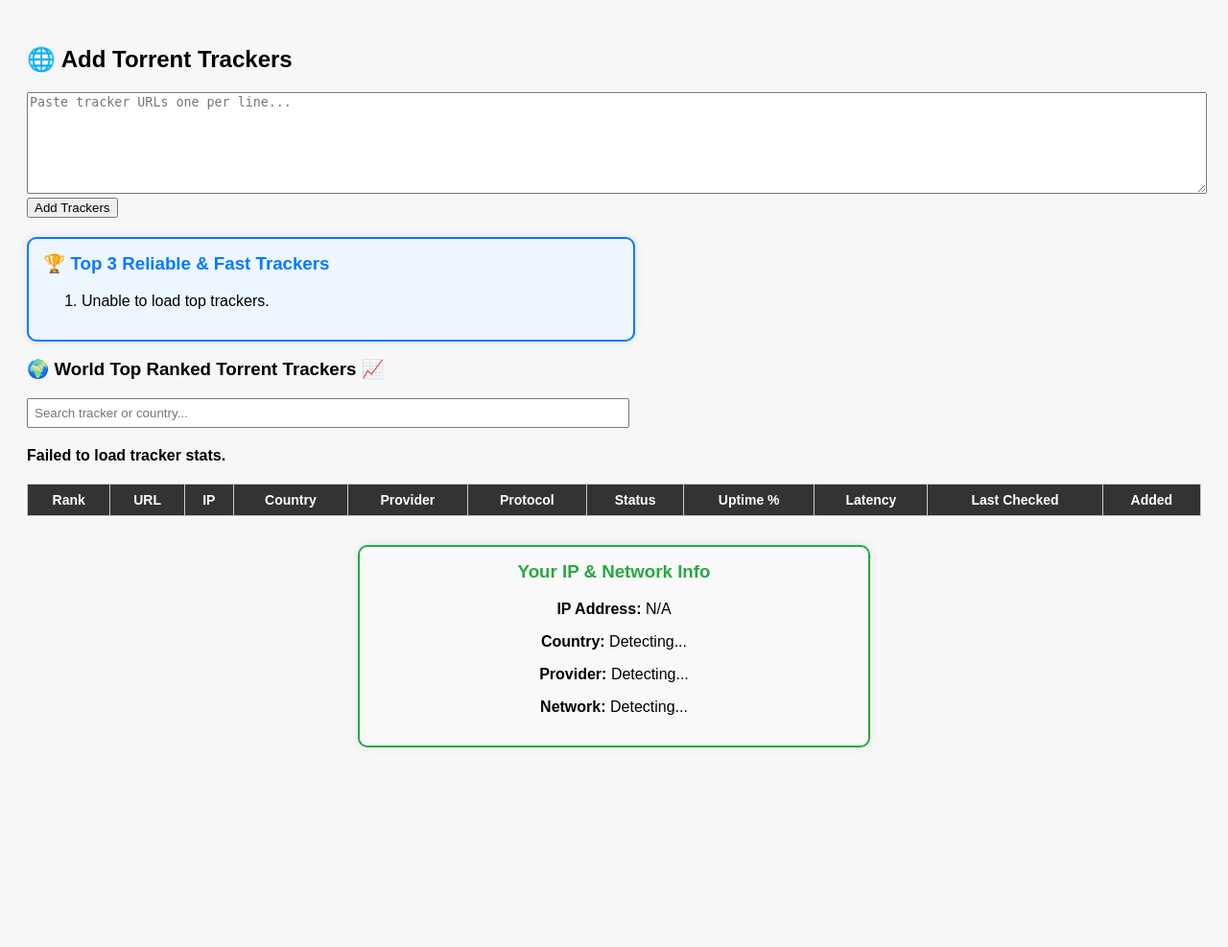
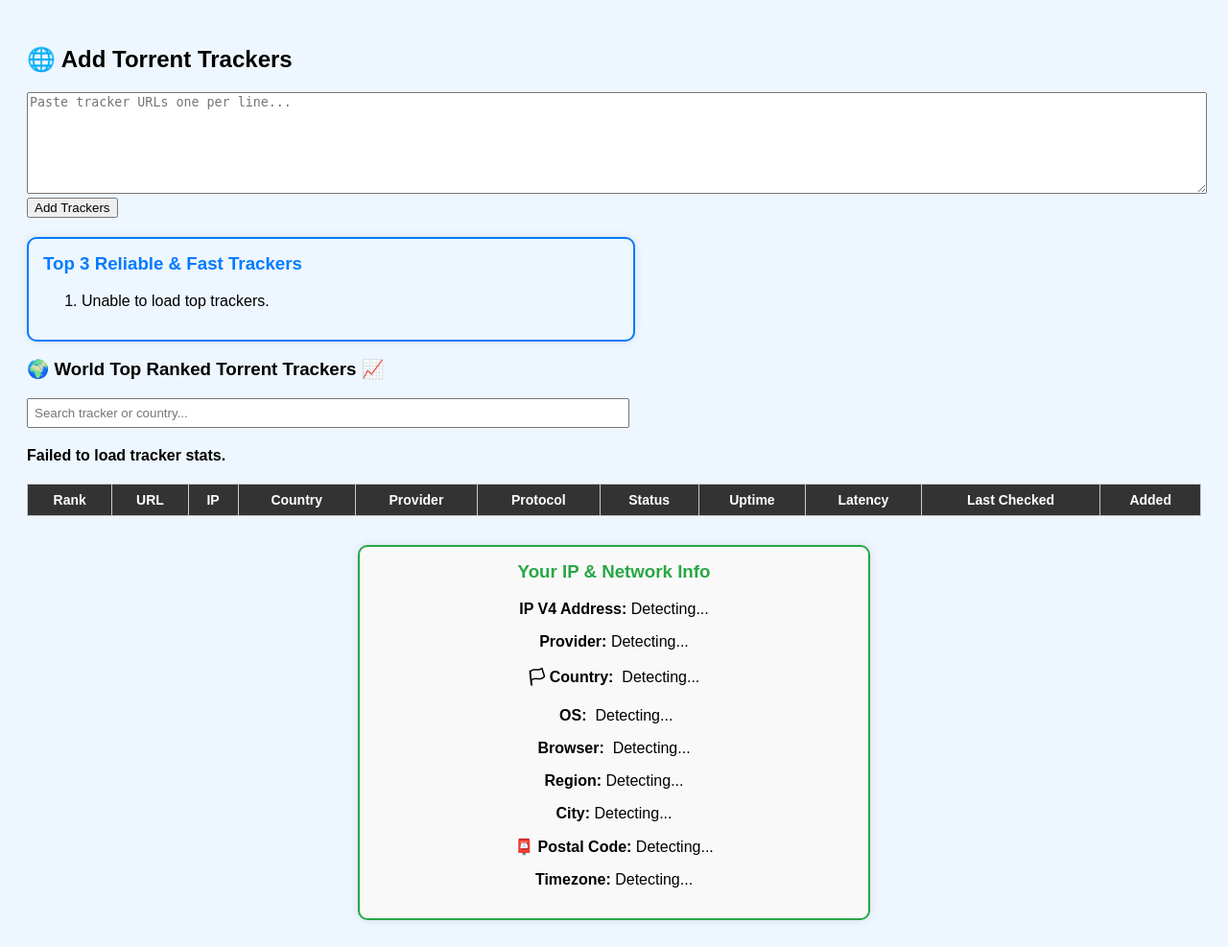
Before and after one commit to Mani5GRockers/tracker-monitor, a PHP site: page / in a window 1280 px wide. Shown: the whole page at 96% size. Before the commit the page ends 779 px from the top, so only its background shows below. Run offline with PHP 8.4, Linux system fonts and the light colour scheme; lists and menus that the app fills with data are empty.

Commit message:
Update index.php

```diff
--- a/index.php
+++ b/index.php
@@ -49,21 +49,28 @@ $trackers = file_exists(DATA_FILE) ? json_decode(file_get_contents(DATA_FILE), t
 if ($_SERVER['REQUEST_METHOD'] === 'POST' && !empty($_POST['trackers'])) {
     $newTrackers = array_filter(array_map('trim', explode("\n", $_POST['trackers'])));
 foreach ($newTrackers as $url) {
-        if (!isset($trackers[$url]) && (filter_var($url, FILTER_VALIDATE_URL) || stripos($url, 'udp://') === 0)) {
+    $url = trim($url);
+    $validProtocol = preg_match('#^(udp|http|https|wss)://#i', $url);
+    $endsCorrectly = preg_match('#/announce$#i', $url) || stripos($url, 'wss://') === 0;
+
+    if ($validProtocol && $endsCorrectly && !isset($trackers[$url])) {
         $host = parse_url($url, PHP_URL_HOST);
         $ip = @gethostbyname($host);
         if ($ip === $host || !$ip || filter_var($ip, FILTER_VALIDATE_IP) === false) {
-    continue; // Skip if IP is invalid or unresolved
+            continue;
         }
         $geo = getGeoIP($ip);
         $country = $geo['country'] ?? 'Unknown';
-            $flag = isset($geo['countryCode']) ? getCountryFlag($geo['countryCode']) : '🌍';
+        $flag = isset($geo['countryCode']) ? getCountryFlag($geo['countryCode']) : '';
         $provider = getHostingProvider($ip);
         $responseTime = getResponseTime($host, parse_url($url, PHP_URL_PORT) ?? 80);
+
         $trackers[$url] = [
             'url' => $url,
             'ip' => $ip ?: 'N/A',
             'country' => $country,
+            'country_code' => $geo['countryCode'] ?? '', //  Add this line
+
             'flag' => $flag,
             'provider' => $provider,
             'response_time' => $responseTime,
@@ -75,6 +82,7 @@ if ($ip === $host || !$ip || filter_var($ip, FILTER_VALIDATE_IP) === false) {
         ];
     }
 }
+
     file_put_contents(DATA_FILE, json_encode($trackers, JSON_PRETTY_PRINT));
     header('Location: ' . $_SERVER['PHP_SELF']);
     exit;
@@ -102,6 +110,9 @@ function isOnline($url) {
     } else {
         $ch = curl_init($url);
         curl_setopt($ch, CURLOPT_NOBODY, true);
+        curl_setopt($ch, CURLOPT_RETURNTRANSFER, true);
+        curl_setopt($ch, CURLOPT_FOLLOWLOCATION, true);
+        curl_setopt($ch, CURLOPT_HEADER, false);
         curl_setopt($ch, CURLOPT_TIMEOUT, 5);
         curl_exec($ch);
         $status = curl_getinfo($ch, CURLINFO_HTTP_CODE);
@@ -155,8 +166,8 @@ function getUptime($s, $f) {
 </style>
 
     <style>
-        body { font-family: sans-serif; background: #f7f7f7; padding: 20px; }
-        table { width: 100%; border-collapse: collapse; background: #fff; margin-top: 20px; }
+        body { font-family: sans-serif; background: #eef6ff; padding: 20px; }
+        table { width: 100%; border-collapse: collapse; background: #eef6ff; margin-top: 20px; }
         th, td { border: 1px solid #ccc; padding: 8px; font-size: 14px; }
         th { background: #333; color: white; }
         .online { color: green; font-weight: bold; }
@@ -190,7 +201,7 @@ function getUptime($s, $f) {
     max-width: 600px;
     box-shadow: 0 0 10px rgba(0,0,0,0.1);
 ">
-  <h3 style="margin-top: 0; color: #007bff;">🏆 Top 3 Reliable & Fast Trackers</h3>
+  <h3 style="margin-top: 0; color: #007bff;"> Top 3 Reliable & Fast Trackers</h3>
   <ol id="topTrackersList">
     <li>Loading...</li>
   </ol>
@@ -215,7 +226,7 @@ function getUptime($s, $f) {
         <th>Provider</th>
         <th>Protocol</th> <!-- New column -->
         <th>Status</th>
-        <th>Uptime %</th>
+        <th>Uptime</th>
         <th>Latency</th>
         <th>Last Checked</th>
         <th>Added</th>
@@ -254,7 +265,14 @@ function getUptime($s, $f) {
         <button class="copy-btn" onclick="copyToClipboard(this)">Copy</button>
     </td>
     <td><?= $t['ip'] ?></td>
-    <td><?= $t['flag'] . ' ' . $t['country'] ?></td>
+<td>
+    <?php if (!empty($t['country_code'])): ?>
+        <img src="https://flagcdn.com/24x18/<?= strtolower($t['country_code']) ?>.png"
+             alt="<?= $t['country'] ?>"
+             style="vertical-align: middle; margin-right: 5px; border:1px solid #ccc; border-radius:2px;" />
+    <?php endif; ?>
+    <?= $t['country'] ?? 'Unknown' ?>
+</td>
     <td><?= $t['provider'] ?></td>
     <td><strong><?= strtoupper(parse_url($t['url'], PHP_URL_SCHEME)) ?></strong></td> <!-- Protocol -->
     <td class="<?= strtolower($t['last_status']) ?>"><?= $t['last_status'] ?></td>
@@ -283,10 +301,17 @@ function getUptime($s, $f) {
     box-shadow: 0 0 10px rgba(0,0,0,0.1);
 ">
   <h3 style="margin-top: 0; color: #28a745;">Your IP & Network Info</h3>
-  <p><strong>IP Address:</strong> <span id="ipAddress">Detecting...</span></p>
-  <p><strong>Country:</strong> <span id="country">Detecting...</span></p>
+  <p><strong>IP V4 Address:</strong> <span id="ipAddress">Detecting...</span></p>
     <p><strong>Provider:</strong> <span id="provider">Detecting...</span></p>
-  <p><strong>Network:</strong> <span id="network">Detecting...</span></p>
+<p><strong>🏳 Country:</strong> <img id="flagIcon" src="" style="height: 16px; vertical-align: middle;" /> <span id="country">Detecting...</span></p>
+<p><strong>️ OS:</strong> <img id="osIcon" src="" style="height: 16px; vertical-align: middle;" /> <span id="osName">Detecting...</span></p>
+<p><strong> Browser:</strong> <img id="browserIcon" src="" style="height: 16px; vertical-align: middle;" /> <span id="browserName">Detecting...</span></p>
+
+  <p><strong>Region:</strong> <span id="region">Detecting...</span></p>
+<p><strong>City:</strong> <span id="city">Detecting...</span></p>
+<p><strong>📮 Postal Code:</strong> <span id="postal">Detecting...</span></p>
+<p><strong>Timezone:</strong> <span id="timezone">Detecting...</span></p>
+
 </div>
 </center>
 
@@ -299,7 +324,7 @@ function updateTopTrackers() {
             list.innerHTML = '';
             data.forEach(t => {
                 const li = document.createElement('li');
-                li.innerHTML = `<code>${t.url}</code><br>🔁 Uptime: ${t.uptime}% | ⚡ Latency: ${t.latency} ms`;
+                li.innerHTML = `<code>${t.url}</code><br> Uptime: ${t.uptime}% | ⚡ Latency: ${t.latency} ms`;
                 list.appendChild(li);
             });
         })
@@ -319,7 +344,7 @@ function updateTrackerStats() {
         .then(res => res.json())
         .then(data => {
             document.getElementById('trackerStats').innerHTML =
-                `✅ Live trackers: ${data.live} / ❌ Trackers down: ${data.down} / 🌐 Total trackers: ${data.total}`;
+                `✅ Live trackers: ${data.live} /  Trackers down: ${data.down} / 🌐 Total trackers: ${data.total}`;
         })
         .catch(() => {
             document.getElementById('trackerStats').innerText = "Failed to load tracker stats.";
@@ -327,7 +352,7 @@ function updateTrackerStats() {
 }
 
 updateTrackerStats(); // first load
-setInterval(updateTrackerStats, 15000); // auto-refresh every 15 sec
+setInterval(updateTrackerStats, 20000); // auto-refresh every 15 sec
 </script>
 
 <script>
@@ -365,15 +390,59 @@ function filterTable() {
     });
 }
 
+
+function detectBrowserName() {
+    const ua = navigator.userAgent;
+
+    if (ua.includes("Brave")) return { name: "Brave", icon: "https://img.icons8.com/color/48/000000/brave.png" };
+    if (ua.includes("Vivaldi")) return { name: "Vivaldi", icon: "https://img.icons8.com/color/48/000000/vivaldi-browser.png" };
+    if (ua.includes("SamsungBrowser")) return { name: "Samsung Internet", icon: "https://img.icons8.com/color/48/000000/samsung-internet.png" };
+    if (ua.includes("DuckDuckGo")) return { name: "DuckDuckGo", icon: "https://img.icons8.com/color/48/000000/duckduckgo.png" };
+    if (ua.includes("UCBrowser")) return { name: "UC Browser", icon: "https://img.icons8.com/color/48/000000/uc-browser.png" };
+    if (ua.includes("Edg")) return { name: "Edge", icon: "https://img.icons8.com/color/48/000000/ms-edge-new.png" };
+    if (ua.includes("OPR") || ua.includes("Opera")) return { name: "Opera", icon: "https://img.icons8.com/color/48/000000/opera.png" };
+    if (ua.includes("Firefox")) return { name: "Firefox", icon: "https://img.icons8.com/color/48/000000/firefox.png" };
+    if (ua.includes("Safari") && !ua.includes("Chrome")) return { name: "Safari", icon: "https://img.icons8.com/color/48/000000/safari--v1.png" };
+    if (ua.includes("Chrome") && !ua.includes("Edg")) return { name: "Chrome", icon: "https://img.icons8.com/color/48/000000/chrome.png" };
+    if (ua.includes("Maxthon")) return { name: "Maxthon", icon: "https://img.icons8.com/color/48/000000/maxthon.png" };
+    if (ua.includes("Yandex")) return { name: "Yandex", icon: "https://img.icons8.com/color/48/000000/yandex-browser.png" };
+    if (ua.includes("Baidu")) return { name: "Baidu Browser", icon: "https://img.icons8.com/color/48/000000/baidu.png" };
+    if (ua.includes("Tor")) return { name: "Tor Browser", icon: "https://img.icons8.com/color/48/000000/tor-browser.png" };
+    if (ua.includes("Avant")) return { name: "Avant Browser", icon: "https://img.icons8.com/ios-filled/50/000000/a.png" };
+    if (ua.includes("MiuiBrowser")) return { name: "Mi Browser", icon: "https://img.icons8.com/color/48/000000/xiaomi.png" };
+    if (ua.includes("360Browser")) return { name: "360 Browser", icon: "https://img.icons8.com/color/48/000000/360.png" };
+
+    return { name: "Unknown", icon: "https://img.icons8.com/ios/50/000000/help.png" };
+}
+
+function detectOS() {
+    const platform = navigator.userAgent;
+    if (platform.includes("Win")) return { name: "Windows", icon: "https://img.icons8.com/color/48/000000/windows-10.png" };
+    if (platform.includes("Mac")) return { name: "macOS", icon: "https://img.icons8.com/color/48/000000/mac-os.png" };
+    if (platform.includes("Linux")) return { name: "Linux", icon: "https://img.icons8.com/color/48/000000/linux.png" };
+    if (platform.includes("Android")) return { name: "Android", icon: "https://img.icons8.com/color/48/000000/android-os.png" };
+    if (platform.includes("iPhone") || platform.includes("iPad")) return { name: "iOS", icon: "https://img.icons8.com/color/48/000000/ios-logo.png" };
+    return { name: "Unknown", icon: "" };
+}
+
 fetch("https://ipinfo.io/json?token=324708c6bee796")
   .then(res => res.json())
   .then(data => {
       document.getElementById("ipAddress").textContent = data.ip || "N/A";
       document.getElementById("country").textContent = data.country || "N/A";
+      document.getElementById("flagIcon").src = data.country ? `https://flagcdn.com/16x12/${data.country.toLowerCase()}.png` : "";
       document.getElementById("provider").textContent = data.org || "N/A";
-      document.getElementById("network").textContent = data.hostname || "N/A";
-  }).catch(() => {
-      document.getElementById("ipAddress").textContent = "N/A";
+      document.getElementById("region").textContent = data.region || "N/A";
+      document.getElementById("city").textContent = data.city || "N/A";
+      document.getElementById("postal").textContent = data.postal || "N/A";
+      document.getElementById("timezone").textContent = data.timezone || "N/A";
+      const browser = detectBrowserName();
+      document.getElementById("browserName").textContent = browser.name;
+      document.getElementById("browserIcon").src = browser.icon;
+
+      const os = detectOS();
+      document.getElementById("osName").textContent = os.name;
+      document.getElementById("osIcon").src = os.icon;
   });
 </script>
 
```
Lines whose indentation alone changed are shown as unchanged.
